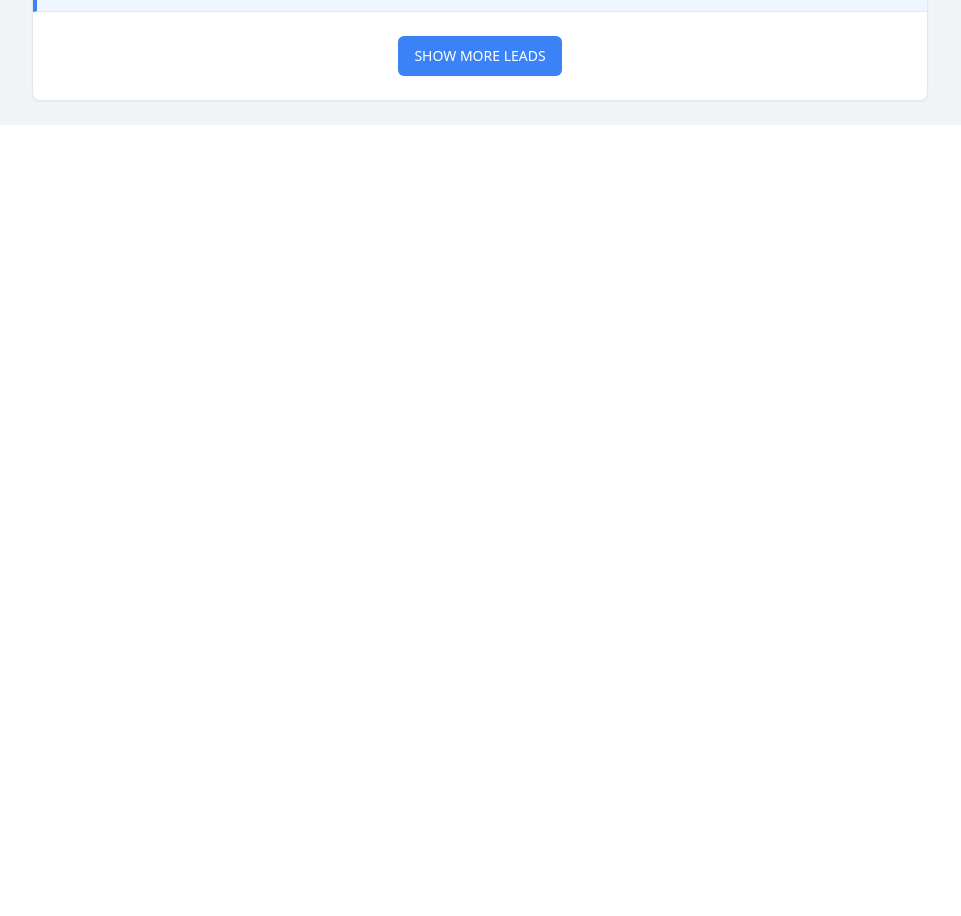
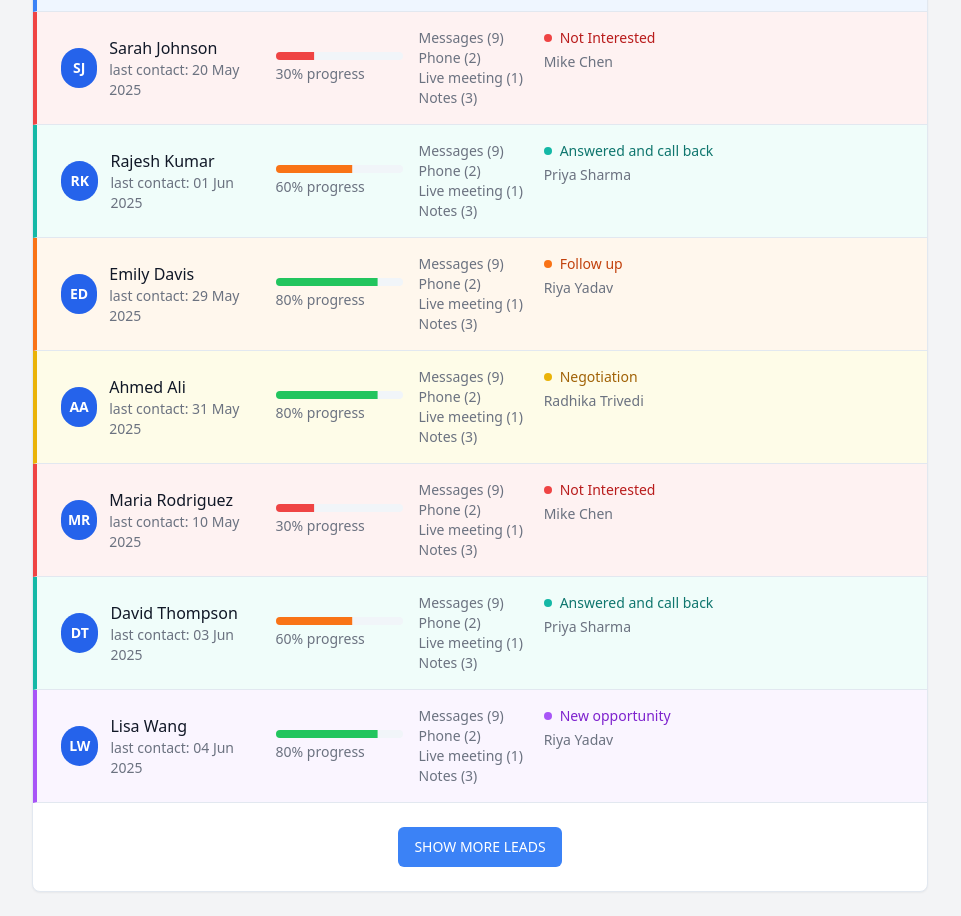
Before and after one commit to krishnan-naranapatty/Work-Wrightly-New-UX, a React (Vite) app: page / in a window 1280 px wide. Shown: the part 880-1796 px from the top of the page, without its empty margins (0-961 px from the left). Before the commit the page ends 1005 px from the top, so only its background shows below. Built offline with nearby package versions, Linux system fonts and the light colour scheme.

Commit message:
Add new lead stages
Added "Not Interested" and "Answered and call back" stages to the leads table.

```diff
--- a/src/components/LeadsTable.tsx
+++ b/src/components/LeadsTable.tsx
@@ -73,6 +73,20 @@ const LeadsTable = ({ leads }: LeadsTableProps) => {
           borderColor: "border-l-yellow-500",
           textColor: "text-yellow-700",
           dotColor: "bg-yellow-500"
+        };
+      case "not interested":
+        return {
+          bgColor: "bg-red-50",
+          borderColor: "border-l-red-500",
+          textColor: "text-red-700",
+          dotColor: "bg-red-500"
+        };
+      case "answered and call back":
+        return {
+          bgColor: "bg-teal-50",
+          borderColor: "border-l-teal-500",
+          textColor: "text-teal-700",
+          dotColor: "bg-teal-500"
         };
       default:
         return {
--- a/src/pages/Index.tsx
+++ b/src/pages/Index.tsx
@@ -94,6 +94,118 @@ const Index = () => {
       createdAt: "20 May 2025",
       updatedAt: "30 May 2025",
       priority: "low"
+    },
+    {
+      id: "Z25519975",
+      name: "Sarah Johnson",
+      company: "Tech Solutions Inc",
+      email: "sarah.johnson@techsol.com",
+      phone: "9876543210",
+      status: "Cold",
+      stage: "Not Interested",
+      source: "Cold Call",
+      assignedTo: "Mike Chen",
+      category: "Software Development",
+      businessType: "B2B Services",
+      createdAt: "18 May 2025",
+      updatedAt: "20 May 2025",
+      priority: "low"
+    },
+    {
+      id: "Z25518974",
+      name: "Rajesh Kumar",
+      company: "Digital Marketing Pro",
+      email: "rajesh@digitalmarketing.in",
+      phone: "8765432109",
+      status: "In Progress",
+      stage: "Answered and call back",
+      source: "Website Form",
+      assignedTo: "Priya Sharma",
+      category: "Digital Marketing",
+      businessType: "Online Services",
+      createdAt: "15 May 2025",
+      updatedAt: "01 Jun 2025",
+      priority: "medium"
+    },
+    {
+      id: "Z25517973",
+      name: "Emily Davis",
+      company: "Fashion Forward",
+      email: "emily@fashionforward.com",
+      phone: "7654321098",
+      status: "In Progress",
+      stage: "Follow up",
+      source: "Social Media",
+      assignedTo: "Riya Yadav",
+      category: "Fashion & Apparel",
+      businessType: "E-commerce",
+      createdAt: "12 May 2025",
+      updatedAt: "29 May 2025",
+      priority: "high"
+    },
+    {
+      id: "Z25516972",
+      name: "Ahmed Ali",
+      company: "Construction Masters",
+      email: "ahmed@constructionmasters.ae",
+      phone: "6543210987",
+      status: "In Progress",
+      stage: "Negotiation",
+      source: "Referral",
+      assignedTo: "Radhika Trivedi",
+      category: "Construction Services",
+      businessType: "Offline Services",
+      createdAt: "10 May 2025",
+      updatedAt: "31 May 2025",
+      priority: "high"
+    },
+    {
+      id: "Z25515971",
+      name: "Maria Rodriguez",
+      company: "Health & Wellness Co",
+      email: "maria@healthwellness.com",
+      phone: "5432109876",
+      status: "Cold",
+      stage: "Not Interested",
+      source: "Email Campaign",
+      assignedTo: "Mike Chen",
+      category: "Healthcare",
+      businessType: "Hybrid",
+      createdAt: "08 May 2025",
+      updatedAt: "10 May 2025",
+      priority: "low"
+    },
+    {
+      id: "Z25514970",
+      name: "David Thompson",
+      company: "Auto Repair Plus",
+      email: "david@autorepairplus.com",
+      phone: "4321098765",
+      status: "In Progress",
+      stage: "Answered and call back",
+      source: "Google Ads",
+      assignedTo: "Priya Sharma",
+      category: "Automotive Services",
+      businessType: "Local Business",
+      createdAt: "05 May 2025",
+      updatedAt: "03 Jun 2025",
+      priority: "medium"
+    },
+    {
+      id: "Z25513969",
+      name: "Lisa Wang",
+      company: "Educational Excellence",
+      email: "lisa@eduexcellence.edu",
+      phone: "3210987654",
+      status: "In Progress",
+      stage: "New opportunity",
+      source: "Partnership",
+      assignedTo: "Riya Yadav",
+      category: "Education",
+      businessType: "Online Platform",
+      createdAt: "01 May 2025",
+      updatedAt: "04 Jun 2025",
+      priority: "high"
     }
   ];
 
```
